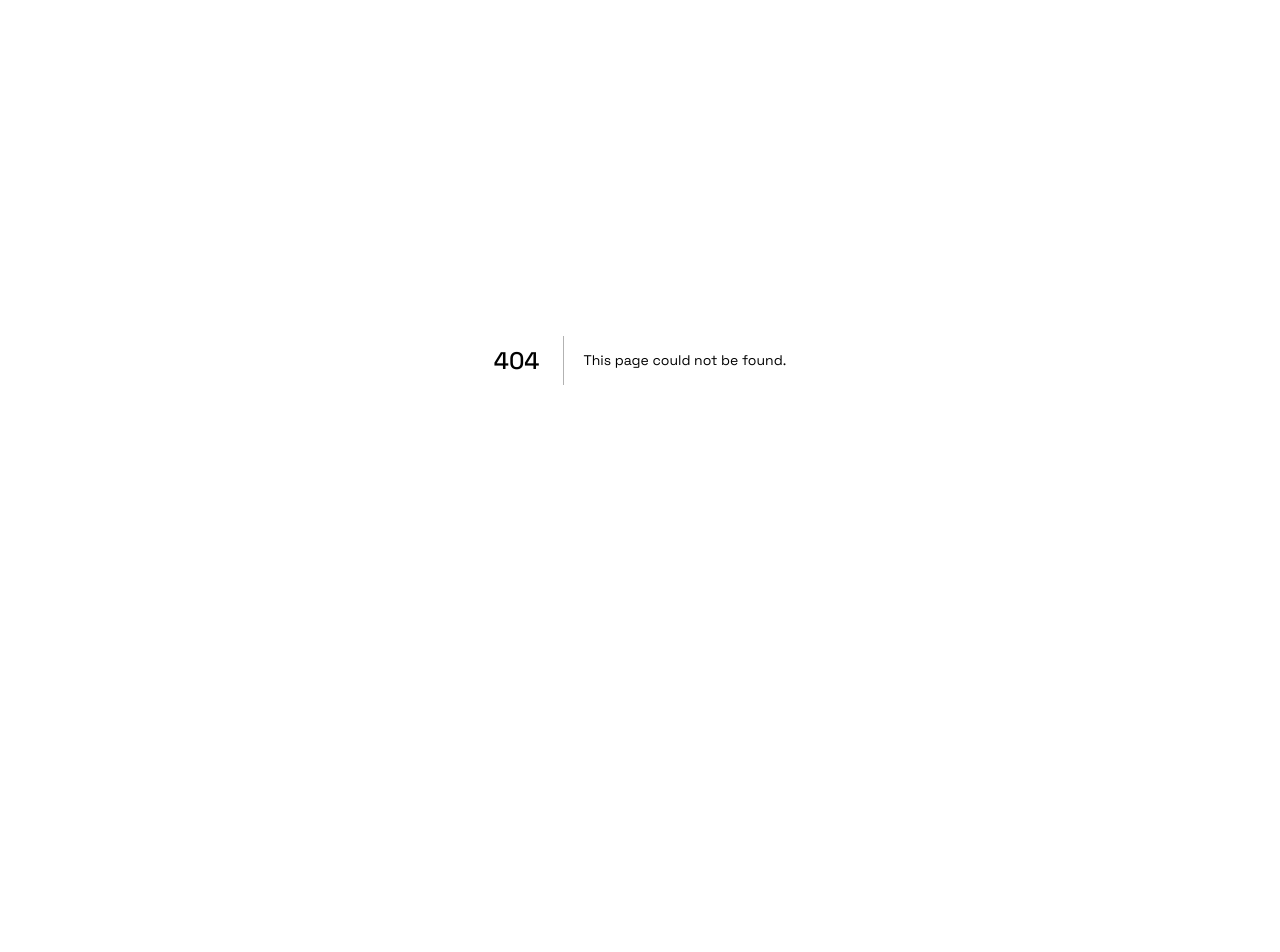
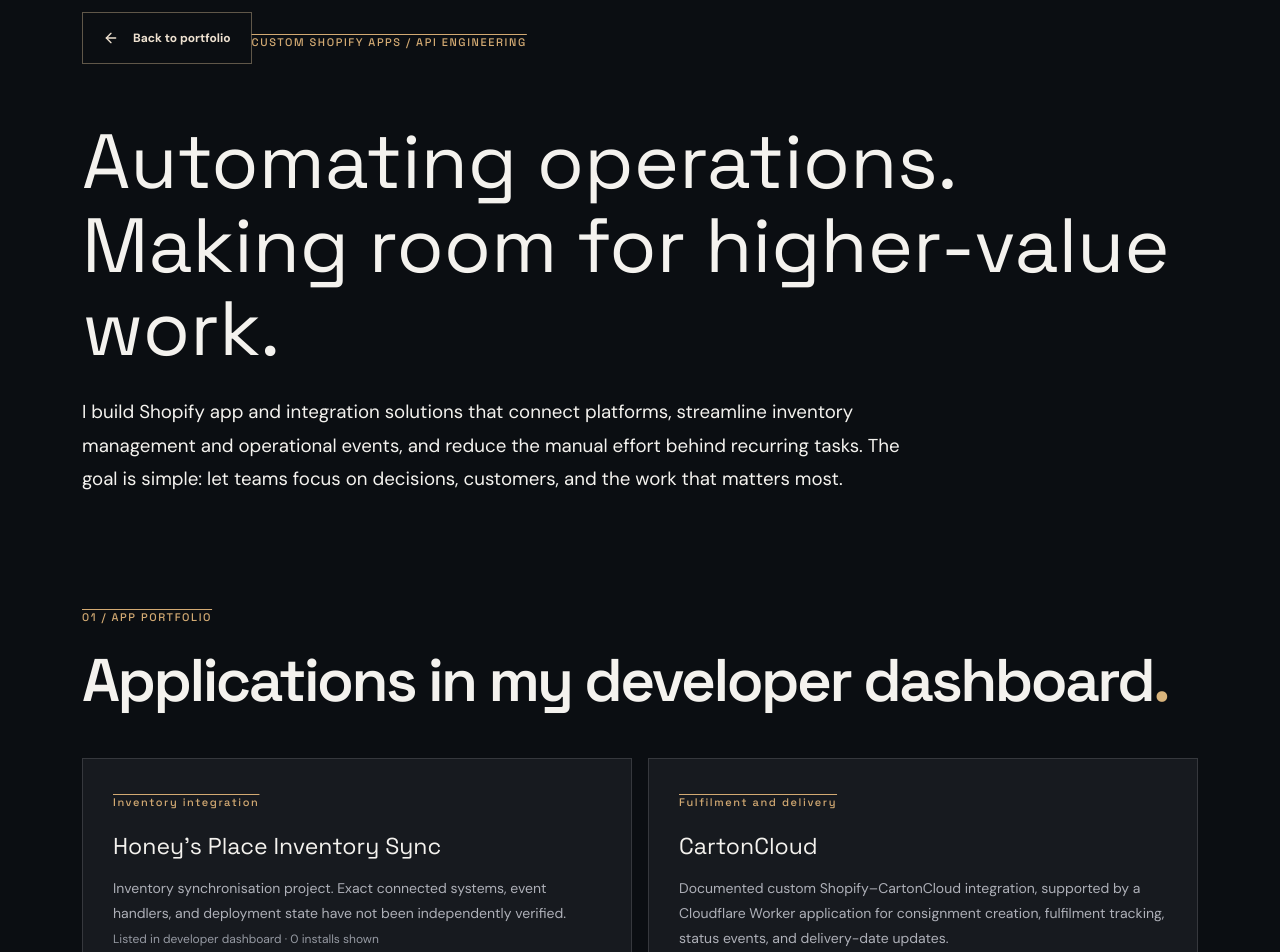
Before and after one commit to bonvallite/developer-portfolio, a Next.js app: page /shopify-apps in a window 1280 px wide. Before the commit this address had no page. Shown: the part 40-992 px from the top of the page. Before the commit the page ends 800 px from the top, so only its background shows below. Built offline with nearby package versions, Linux system fonts and the light colour scheme.

Commit message:
feat: add public-safe Shopify custom app and automation showcase

```diff
--- /dev/null
+++ b/app/shopify-apps/page.tsx
@@ -0,0 +1,35 @@
+import Link from 'next/link';
+import { ArrowLeft, ArrowUpRight, Boxes, Workflow, RefreshCw, ShieldCheck } from 'lucide-react';
+
+// Public-safe capability showcase, based on an owner-provided Shopify Dev Dashboard screenshot
+// dated 27 October 2026 and the separately documented CartonCloud integration case study.
+// An app listing does not verify code ownership, deployed features, or production reliability.
+// Keep client secrets, actual inventory, and private dashboard exports out of this page.
+const apps = [
+  { name: "Honey's Place Inventory Sync", area: 'Inventory integration', status: 'Listed in developer dashboard · 0 installs shown', detail: 'Inventory synchronisation project. Exact connected systems, event handlers, and deployment state have not been independently verified.' },
+  { name: 'CartonCloud', area: 'Fulfilment and delivery', status: 'Listed in developer dashboard · 1 install shown', detail: 'Documented custom Shopify–CartonCloud integration, supported by a Cloudflare Worker application for consignment creation, fulfilment tracking, status events, and delivery-date updates.' },
+  { name: 'IndexNowfor CDT', area: 'Platform tooling', status: 'Listed in developer dashboard · 0 installs shown', detail: 'Developer dashboard application. Its implementation and feature scope have not been established from the screenshot.' },
+  { name: 'zipify', area: 'Platform tooling', status: 'Listed in developer dashboard · 0 installs shown', detail: 'Developer dashboard application. Its implementation and feature scope have not been established from the screenshot.' },
+];
+const outcomes = [
+  { title: 'Connect disconnected systems', text: 'Design API integrations and event-driven data exchanges that reduce repetitive manual transfers.', icon: Workflow },
+  { title: 'Improve inventory visibility', text: 'Build synchronisation patterns for inventory updates, reconciliations, and operational exceptions.', icon: Boxes },
+  { title: 'Automate recurring tasks', text: 'Use webhooks and serverless functions to orchestrate repeatable processes, with logging and recovery paths.', icon: RefreshCw },
+  { title: 'Keep humans in control', text: 'Document changes and design for permission boundaries, failed events, validation, and manual review.', icon: ShieldCheck },
+];
+export default function ShopifyAppsPage() {
+  return <main className="container" style={{paddingTop:52,paddingBottom:90}}>
+    <Link href="/" className="button secondary" style={{display:'inline-flex',marginBottom:40}}><ArrowLeft size={16}/> Back to portfolio</Link>
+    <span className="overline">CUSTOM SHOPIFY APPS / API ENGINEERING</span>
+    <h1 style={{fontSize:'clamp(2.5rem,6vw,5rem)',lineHeight:1.09,margin:'16px 0 24px'}}>Automating operations.<br/>Making room for higher-value work.</h1>
+    <p style={{maxWidth:840,fontSize:'1.17rem',lineHeight:1.8}}>I build Shopify app and integration solutions that connect platforms, streamline inventory management and operational events, and reduce the manual effort behind recurring tasks. The goal is simple: let teams focus on decisions, customers, and the work that matters most.</p>
+    <section className="section" aria-labelledby="apps-heading">
+      <div className="section-head"><div><span className="overline">01 / APP PORTFOLIO</span><h2 id="apps-heading">Applications in my developer dashboard<span className="dot">.</span></h2></div></div>
+      <div className="workspace-grid">{apps.map(app=><article key={app.name}><span className="overline">{app.area}</span><h3>{app.name}</h3><p>{app.detail}</p><small>{app.status}</small></article>)}</div>
+      <p className="disclaimer">Source: owner-provided Shopify Dev Dashboard screenshot, 27 October 2026. Listings and install counts are snapshot values, not evidence of production usage or sole authorship. This page does not claim to publish or recreate the listed apps.</p>
+    </section>
+    <section className="section" aria-labelledby="value-heading"><div className="section-head"><div><span className="overline">02 / ENGINEERING APPROACH</span><h2 id="value-heading">From repetitive tasks to dependable workflows<span className="dot">.</span></h2></div></div><div className="quality-grid">{outcomes.map(item=><article key={item.title}><item.icon size={27}/><h3>{item.title}</h3><p>{item.text}</p></article>)}</div></section>
+    <section className="flow-feature"><span className="overline">TECHNICAL CASE STUDY / VERIFIED SCOPE</span><h3>Custom delivery app + Shopify–CartonCloud integration</h3><p>Explore the documented two-way architecture: Shopify fulfilment data to CartonCloud consignments, with tracking and delivery updates returning to Shopify through a Cloudflare Worker. The public case study separates the application itself from the integration and discloses testing limits.</p><Link href="/cartoncloud-integration" className="button secondary">Explore architecture and case study <ArrowUpRight size={17}/></Link></section>
+    <p className="disclaimer">Public-safe portfolio content only. No production credentials, customer data, inventory quantities, proprietary client source code, or private app configuration are included. Features without corroborating technical evidence are described as potential capabilities rather than verified deployments.</p>
+  </main>;
+}
```
